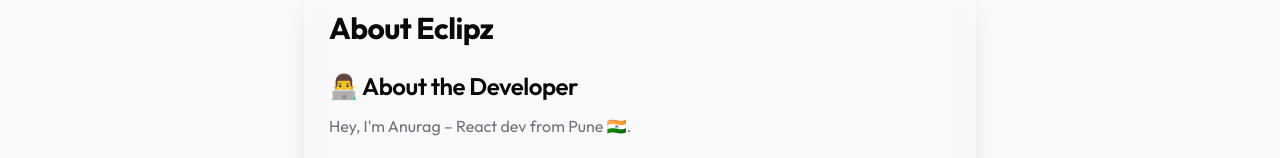
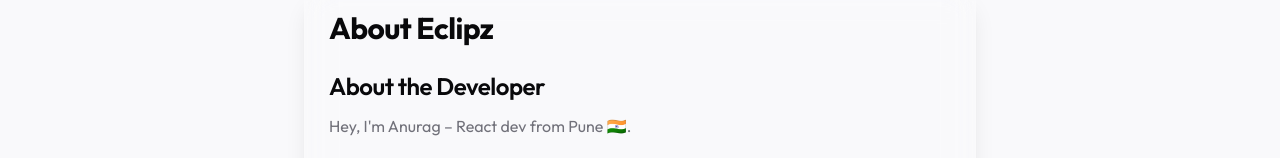
Before and after one commit to anuragbhonsle/eclipz, a React (Vite) app: page /about in a window 1280 px wide. Shown: the part 135-293 px from the top of the page. Built offline with nearby package versions, Linux system fonts and the light colour scheme; no server answers.

Commit message:
Changed the about section a bit

```diff
--- a/src/pages/About.tsx
+++ b/src/pages/About.tsx
@@ -12,7 +12,7 @@ const About = () => {
           <div className="space-y-6">
             <div>
               <h2 className="text-2xl font-semibold mb-3">
-                👨‍💻 About the Developer
+                About the Developer
               </h2>
               <p className="text-muted-foreground mb-4">
                 Hey, I'm Anurag – React dev from Pune 🇮🇳.
```
